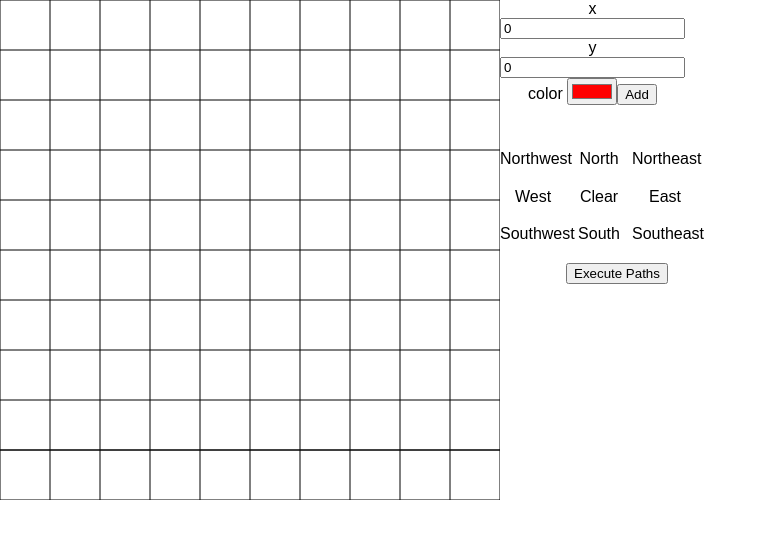
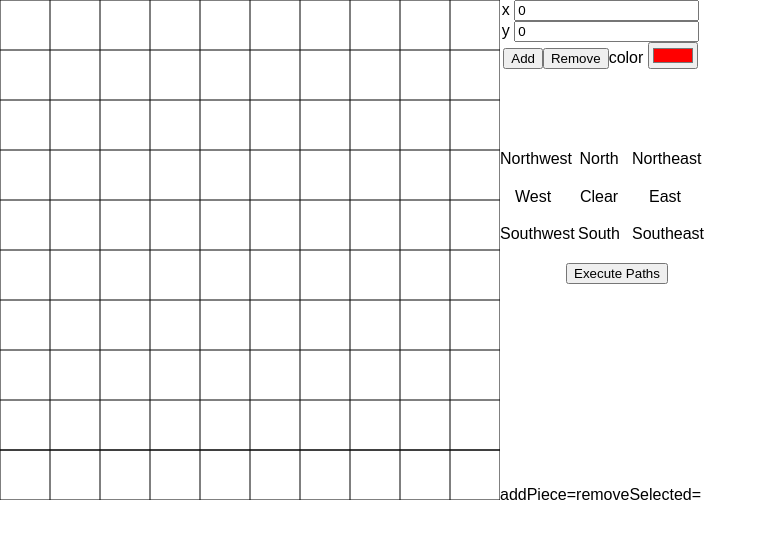
Before and after one commit to cdj2112/Game-Grid, a React (Create React App) app: page / in a window 1280 px wide. Shown: the top 538 px of the page, without its empty margins (0-767 px from the left). Built offline with nearby package versions, Linux system fonts and the light colour scheme.

Commit message:
allow changing of color of selected pieces

```diff
--- a/src/App.js
+++ b/src/App.js
@@ -35,6 +35,13 @@ class App extends Component {
 
   selectPiece(index){
     this.setState({selected: index});
+  }
+
+  changeColorofSelected(color){
+    const { pieces, selected } = this.state;
+    if(selected < 0) return;
+    pieces[selected].color = color;
+    this.setState({ pieces });
   }
 
   addPathToSelected(direction){
@@ -108,9 +115,9 @@ class App extends Component {
           gridSideLength={10} pieces={pieces} selected={selected}
           selectPiece={this.selectPiece.bind(this)}
         />
-        <PieceAdder selected={selected}
           addPiece={this.addPiece.bind(this)}
           removeSelected={this.removeSelected.bind(this)}
+        <PieceAdder selected = {selected >= 0 && pieces[selected]}
         />
         <DirectionControl
           validDirections = {this.deriveCollision()}
--- a/src/Components/PieceAdder.js
+++ b/src/Components/PieceAdder.js
@@ -18,6 +18,12 @@ export default class PieceAdder extends Component {
     }
 	}
 
+	changeColor(ev){
+		const { selected, changeColorofSelected } = this.props;
+    if(selected) changeColorofSelected(ev.target.value);
+    this.setState({color: ev.target.value});
+	}
+
 	sendPiece(){
     this.props.addPiece(this.state);
 	}
@@ -29,12 +35,15 @@ export default class PieceAdder extends Component {
 	render(){
 		const { selected } = this.props;
 		const { x, y, color } = this.state;
+		let realColor = color;
+    if(selected) realColor = selected.color;
+
 		return <div className={'addBase'}>
       x <input type='number' value={x} onChange={this.changeAttribute('x')}></input>
       y <input type='number' value={y} onChange={this.changeAttribute('y')}></input>
-      color <input type='color' value={color} onChange={this.changeAttribute('color')}></input>
       <button onClick={this.sendPiece.bind(this)}>Add</button>
       {selected >= 0 && <button onClick={this.removePiece.bind(this)}>Remove</button>}
+      color <input type = 'color' value = {realColor} onChange = {this.changeColor.bind(this)}></input>
 		</div>;
 	}
 }
```
